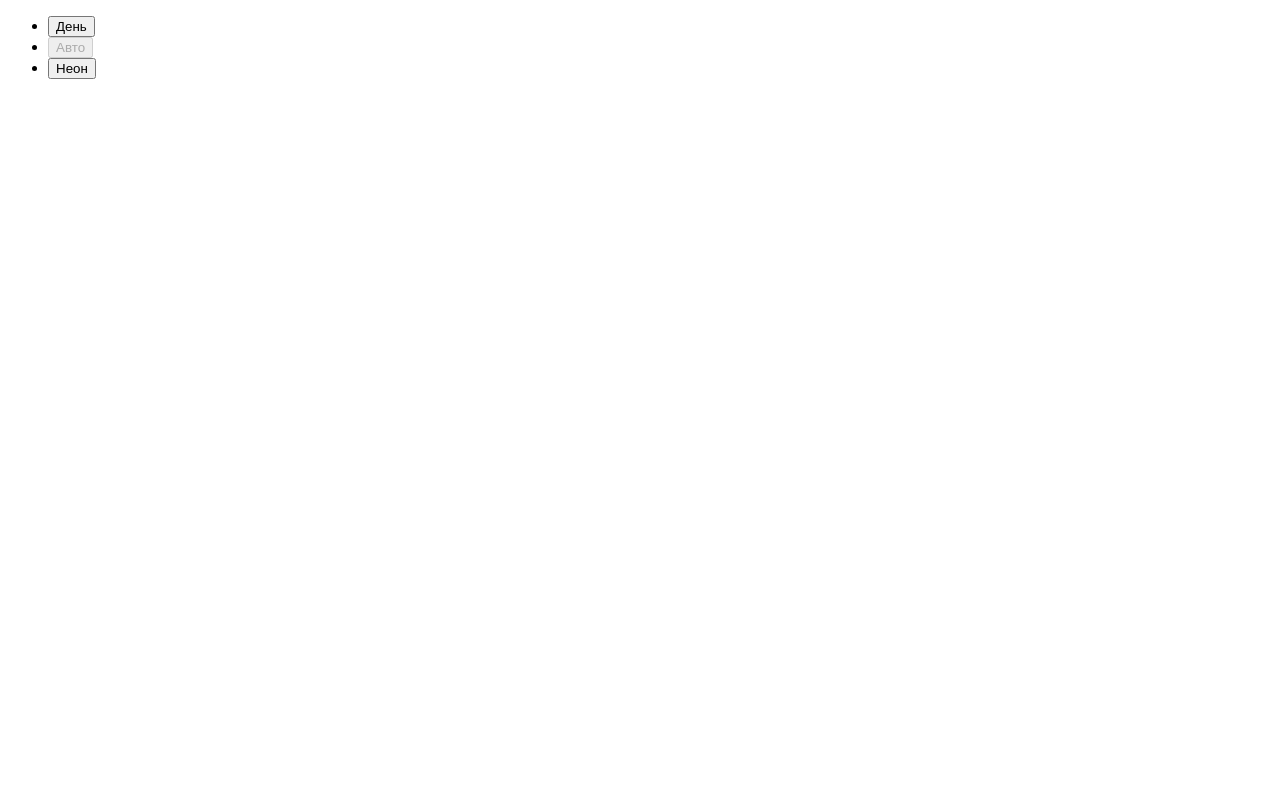
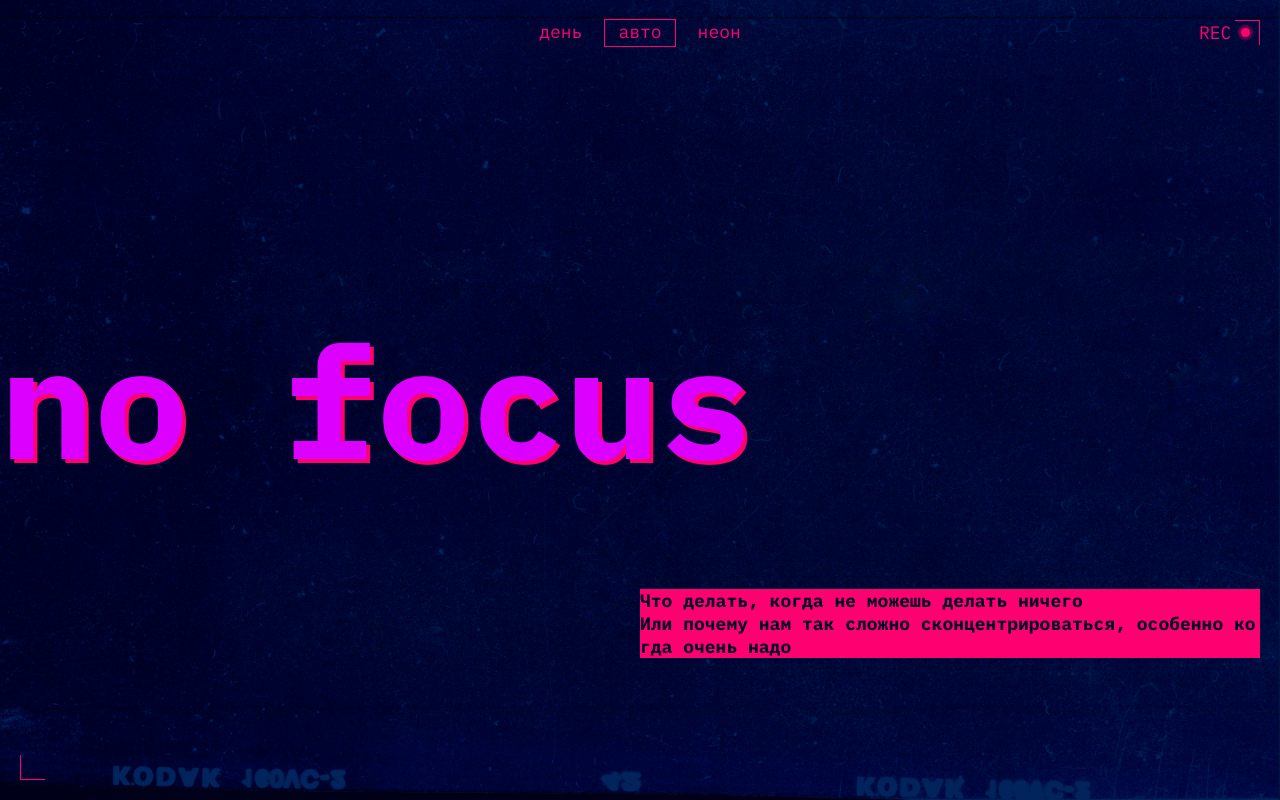
Before and after one commit to Delcheff/slozhno-sosredotochitsya-fd, a plain HTML site: page index.html in a window 1280 px wide. Drawn offline with Linux system fonts and the light colour scheme.

Commit message:
Законченый макет head

```diff
--- a/index.html
+++ b/index.html
@@ -4,11 +4,23 @@
     <meta charset="UTF-8" />
     <meta http-equiv="X-UA-Compatible" content="IE=edge" />
     <meta name="viewport" content="width=device-width, initial-scale=1.0" />
+    <meta name="color-scheme" content="dark light">
+
     <title>Сложно сосредоточиться</title>
     <script src="./scripts/script.js"></script>
+    <link rel="stylesheet" href="./styles/globals.css">
+    <link rel="stylesheet" href="./fonts/fonts.css" />
+    <link rel="stylesheet" href="./styles/variables.css">
+    <link rel="stylesheet" href="./styles/style.css">
+    <link rel="stylesheet" href="./styles/dark.css">
+    <link rel="stylesheet" href="./styles/light.css">
+
+    <link rel="icon" href="./images/favicon.ico" sizes="any">
+    <link rel="icon" href="./images/favicon.svg" type="image/svg+xml">
+    <link rel="apple-touch-icon" href="./images/mobile-icon.png">
   </head>
   <body class="page">
-    <header class="header decorated-zone">
+    <header class="header__decorated-zone">
       <nav class="header__theme-menu">
         <ul class="header__theme-menu-list">
           <li class="header__theme-menu-item">
@@ -35,6 +47,20 @@
           </li>
         </ul>
       </nav>
+      <h1 class="header__title">
+        no focus
+      </h1>
+      <h2 class="contrast-title">
+        Что делать, когда не можешь делать ничего <br>
+        Или почему нам так сложно сконцентрироваться, особенно когда очень надо
+      </h2>
+
+      <div class="header__decoration-element">
+        <p>REC</p>
+        <!-- <div class="header__corner-icon">
+          <div class="header__rec-icon"></div>
+        </div> -->
+      </div>
     </header>
   </body>
 </html>
--- a/styles/style.css
+++ b/styles/style.css
@@ -3,3 +3,141 @@
 .page {
   /* сохраните в разметке и стилях класс page у тега body. Он удобен, чтобы составлять селекторы для разных цветовых тем. */
 }
+
+.header__decorated-zone {
+  display: grid;
+  position: relative;
+  grid-template-columns: 1fr;
+  grid-template-rows: 1fr min-content 1fr;
+  background-image: url(../images/cover-image-dark.png);
+  background-size:cover;
+  background-repeat: no-repeat;
+  background-position: center;
+  padding: 20px;
+  block-size: 100vh;
+  min-block-size: 100vh;
+  justify-items: end;
+  align-items: center;
+}
+
+
+/*Иконка записи*/
+.header__decoration-element{
+  position: absolute;
+  display: flex;
+  align-items: center;
+  text-align: start;
+  inline-size: 61px;
+  block-size: 25px;
+  gap:10px;
+  flex-direction: row;
+  top: 20px;
+  right: 20px;
+  font-family: IBM Plex Mono, sans-serif;
+  font-size: 18px;
+  color: var(--accent-text-color);
+
+}
+.header__decoration-element::after{
+  content: '';
+  inline-size: 9px;
+  block-size: 9px;
+  background-color: var(--accent-text-color);
+  border-radius: 50%;
+  outline: 2px solid transparent;
+  box-shadow: 0px 0px 2px 3px var(--trans-border-color);
+}
+
+.header__decorated-zone::after{
+  content: '';
+  position: absolute;
+  bottom: 20px;
+  left: 20px;
+  align-self: end;
+  justify-self: start;
+  block-size: 25px;
+  inline-size: 25px;
+  border-block-end: 1px solid var(--accent-text-color);
+  border-inline-start: 1px solid var(--accent-text-color);
+}
+
+.header__decorated-zone::before{
+
+  content: "";
+  position: absolute;
+  top: 20px;
+  right: 20px;
+  align-self: start;
+  justify-self: end;
+  block-size: 25px;
+  inline-size: 25px;
+  border-block-start: 1px solid var(--accent-text-color);
+  border-inline-end: 1px solid var(--accent-text-color);
+}
+
+/*Меню*/
+.header__theme-menu {
+  justify-self: center;
+  align-self: start;
+}
+
+.header__theme-menu-list{
+  display: flex;
+  gap: 10px;
+}
+
+.header__theme-menu-button{
+  display: flex;
+  flex-direction: center;
+  text-align: center;
+  background-color: transparent;
+  border: none;
+  font-family: IBM Plex Mono, sans-serif;
+  font-size: 18px;
+  color: var(--accent-text-color);
+  text-transform: lowercase;
+  padding: 0px 13px;
+  block-size: 26px;
+}
+
+.header__theme-menu-button_active{
+  outline: 1px solid var(--accent-text-color);
+}
+
+.header__theme-menu-button:hover{
+  outline: 1px solid var(--trans-border-color);
+}
+
+.header__theme-menu-button:focus{
+  outline: none;
+  border-block-end: 1px solid var(--accent-text-color);
+  box-sizing: border-box;
+}
+/*Заголовок*/
+.header__title{
+  font-family: IBM Plex Mono, sans-serif;
+  font-size: clamp(7.5rem, 0.5625rem + 14.4531vw, 9.8125rem);
+  font-weight: bold;
+  color: var(--main-title-color);
+  text-shadow: 4px 4px 0 var(--accent-text-color);
+  align-self: center;
+  justify-self: start;
+  margin-inline-start: -20px;
+
+}
+/*Блок текста*/
+.contrast-title{
+  position: relative;
+  font-family: IBM Plex Mono, sans-serif;
+  font-size: 18px;
+  font-weight: bold;
+  color: var(--contrast-text-color);
+  background-color: var(--contrast-color);
+  inline-size: 50%;
+  justify-self: end;
+  align-self: center;
+  justify-items: end;
+  align-items: center;
+  margin-block-start: -35px;
+  word-break: break-all;
+}
--- a/styles/variables.css
+++ b/styles/variables.css
@@ -2,3 +2,12 @@
   Переменные для вашего проекта
   и их переопределение под различные устройства
 */
+:root {
+    --main-text-color: #F1B2CE;
+    --accent-text-color: #FF0070;
+    --trans-border-color: rgba(255,0,112,0.4);
+    --contrast-text-color: #000028;
+    --contrast-color: #FF0070;
+    --main-title-color: #DB00FF;
+
+}
```
